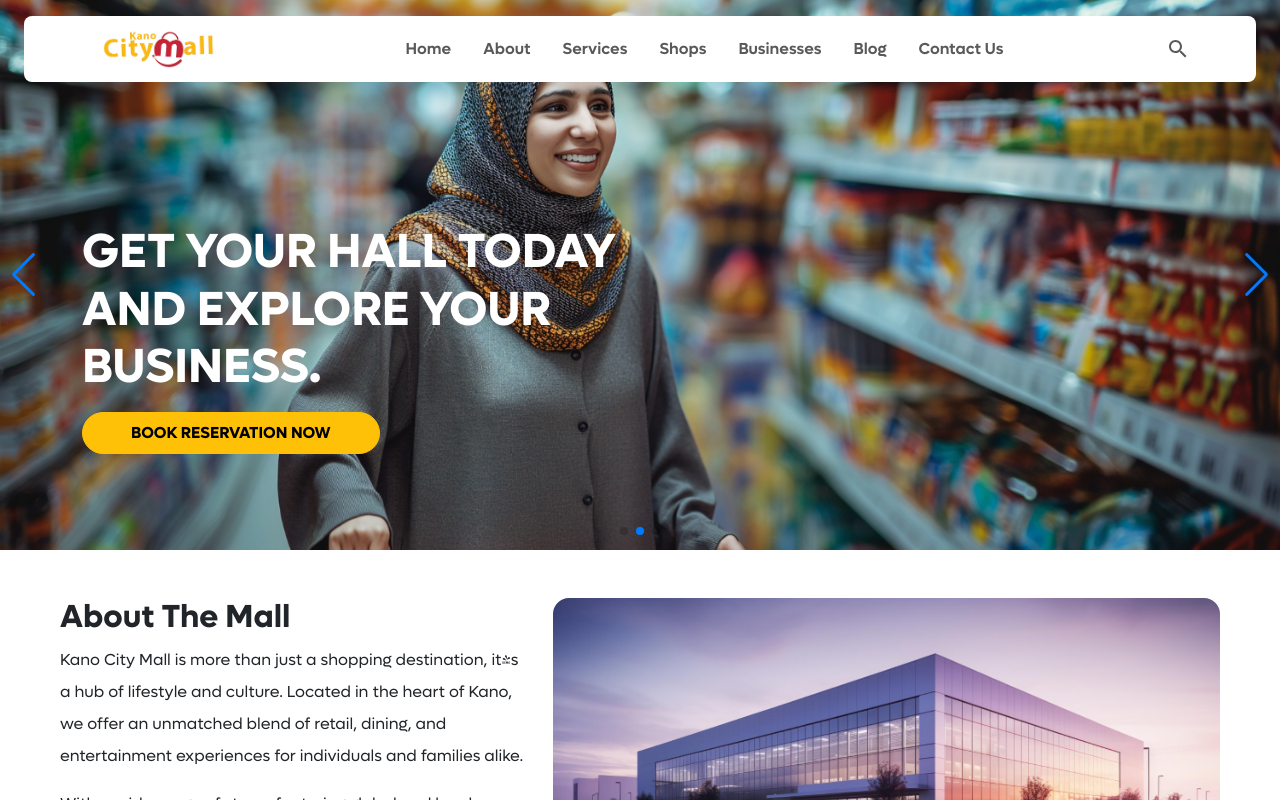
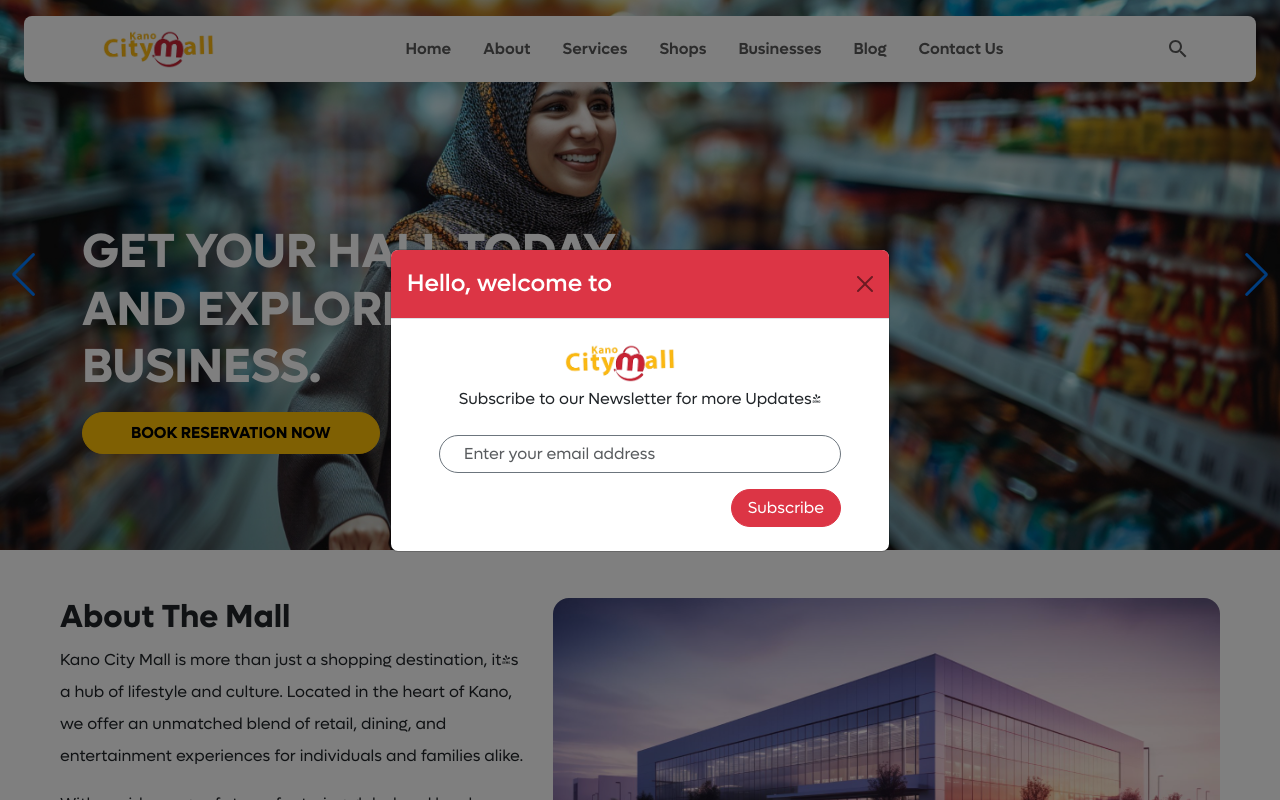
Before and after one commit to ahmedootech/kano-city-mall-erp, a Next.js app in the folder public/: page / in a window 1280 px wide. Shown: the top 800 px of the page. Built offline with nearby package versions, Linux system fonts and the light colour scheme.

Commit message:
added subscribe modal

```diff
--- /dev/null
+++ b/public/src/app/components/contacts/subscribe-modal.tsx
@@ -0,0 +1,3 @@
+const SubscribeModal = () => {
+  return <></>;
+};
--- a/public/src/app/components/layout/footer/index.tsx
+++ b/public/src/app/components/layout/footer/index.tsx
@@ -74,7 +74,7 @@ const Footer = () => {
         </div>
 
         <section className="container-fluid bg-dark py-5 px-3 px-lg-5 text-white rounded-bottom-4">
-          <div className="row py-4 border-warning border-top border-bottom g-3 gy-5">
+          <div className="row py-4 border-warning border-top border-bottom g-3 gy-5 my-3">
             <div className="col-lg-7">
               <Image
                 src={"/images/logo.png"}
@@ -146,7 +146,7 @@ const Footer = () => {
               </div>
             </div>
           </div>
-          <div className="d-flex flex-column flex-lg-row justify-content-lg-between mt-3 font-arial">
+          <div className="d-flex flex-column flex-lg-row justify-content-lg-between  font-arial">
             <p className="order-2 order-lg-1">
               Copyright© 2024 AITS HUBl. All Rights Reserved.
             </p>
--- a/public/src/app/page.tsx
+++ b/public/src/app/page.tsx
@@ -6,8 +6,15 @@ import Image from "next/image";
 import Services from "./components/services/services";
 import ShopsBusinesses from "./components/shop-business/shops-businesses";
 import Blogs from "./components/blogs/blogs";
+import { useState } from "react";
+import { Modal } from "react-bootstrap";
 
 export default function Home() {
+  const [show, setShow] = useState(true);
+
+  const handleClose = () => setShow(false);
+  const handleShow = () => setShow(true);
+
   return (
     <main>
       <section style={{ height: "550px" }}>
@@ -157,6 +164,7 @@ export default function Home() {
               </h5>
             </div>
             <div className="col-lg-6">
+              <form action="">
                 <div className="d-flex gap-3">
                   <input
                     type="email"
@@ -169,10 +177,45 @@ export default function Home() {
                     className="btn btn-light px-3 rounded-5"
                   />
                 </div>
+              </form>
             </div>
           </div>
         </div>
       </section>
+
+      <Modal show={show} onHide={handleClose} centered>
+        <Modal.Header closeButton className="bg-danger">
+          <Modal.Title className="text-white">Hello, welcome to</Modal.Title>
+        </Modal.Header>
+        <Modal.Body className="px-3 px-lg-5 py-4">
+          <div className="d-flex justify-content-center mb-1">
+            <Image
+              src={"/images/logo.png"}
+              alt=""
+              width={153}
+              height={40}
+              style={{ objectFit: "contain", objectPosition: "left" }}
+            />
+          </div>
+          <p className="text-center mb-4">
+            Subscribe to our Newsletter for more Updates!{" "}
+          </p>
+          <form action="">
+            <div className="d-flex flex-column gap-3">
+              <input
+                type="email"
+                placeholder="Enter your email address"
+                className="form-control bg-transparent border-secondary rounded-5 px-4"
+              />
+              <input
+                type="submit"
+                value="Subscribe"
+                className="btn btn-danger px-3 rounded-5 align-self-end"
+              />
+            </div>
+          </form>
+        </Modal.Body>
+      </Modal>
     </main>
   );
 }
```
Lines whose indentation alone changed are shown as unchanged.
